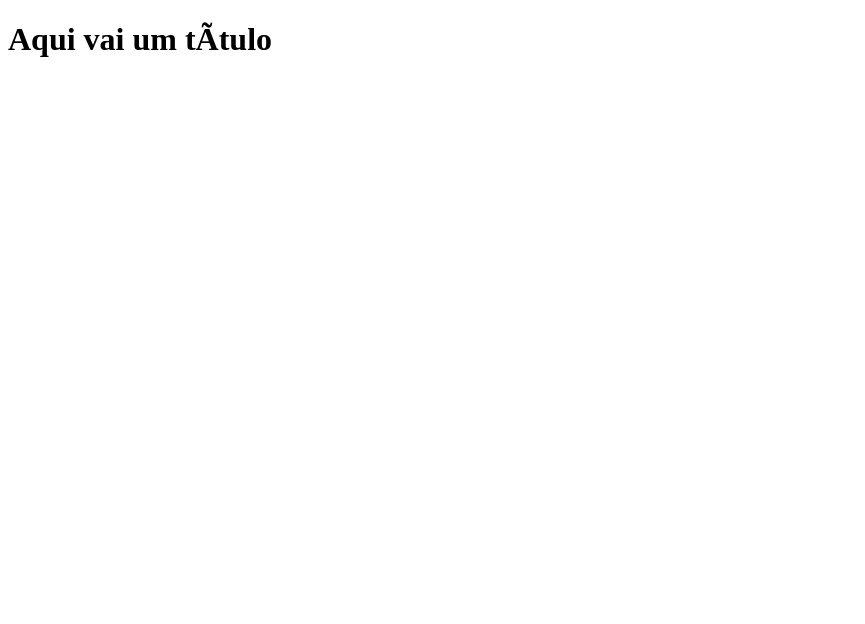
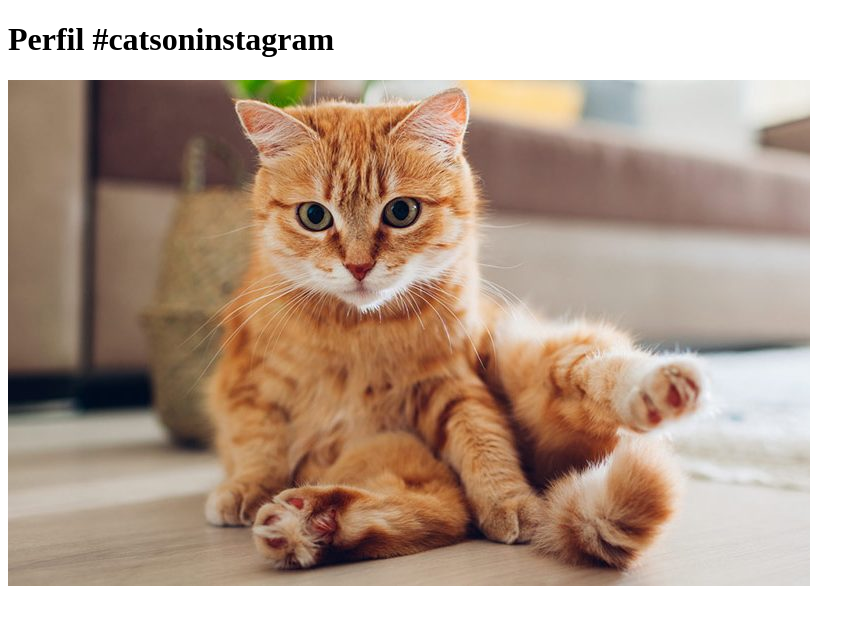
Before and after one commit to BeaTrindade/Faculdade_Descomplica, a plain HTML site: page index.html in a window 1280 px wide. Shown: the whole page, without its empty margins (0-865 px from the left). Drawn offline with Linux system fonts and the light colour scheme.

Commit message:
Alteração para Fã Page de Gatinho

```diff
--- a/index.html
+++ b/index.html
@@ -4,7 +4,7 @@
 
 <head>
 
-<title>Título da página</title>
+<title>Fanpage de Gatinhos</title>
 
 <meta charset=“utf-8”>
 
@@ -12,7 +12,9 @@
 
 <body>
 
-<h1>Aqui vai um título</h1>
+<h1>Perfil #catsoninstagram</h1>
+
+<img src="images/gatinho.jpg" />
 
 </body>
 
```
Also changed, not shown: images/gatinho.jpg (added).
